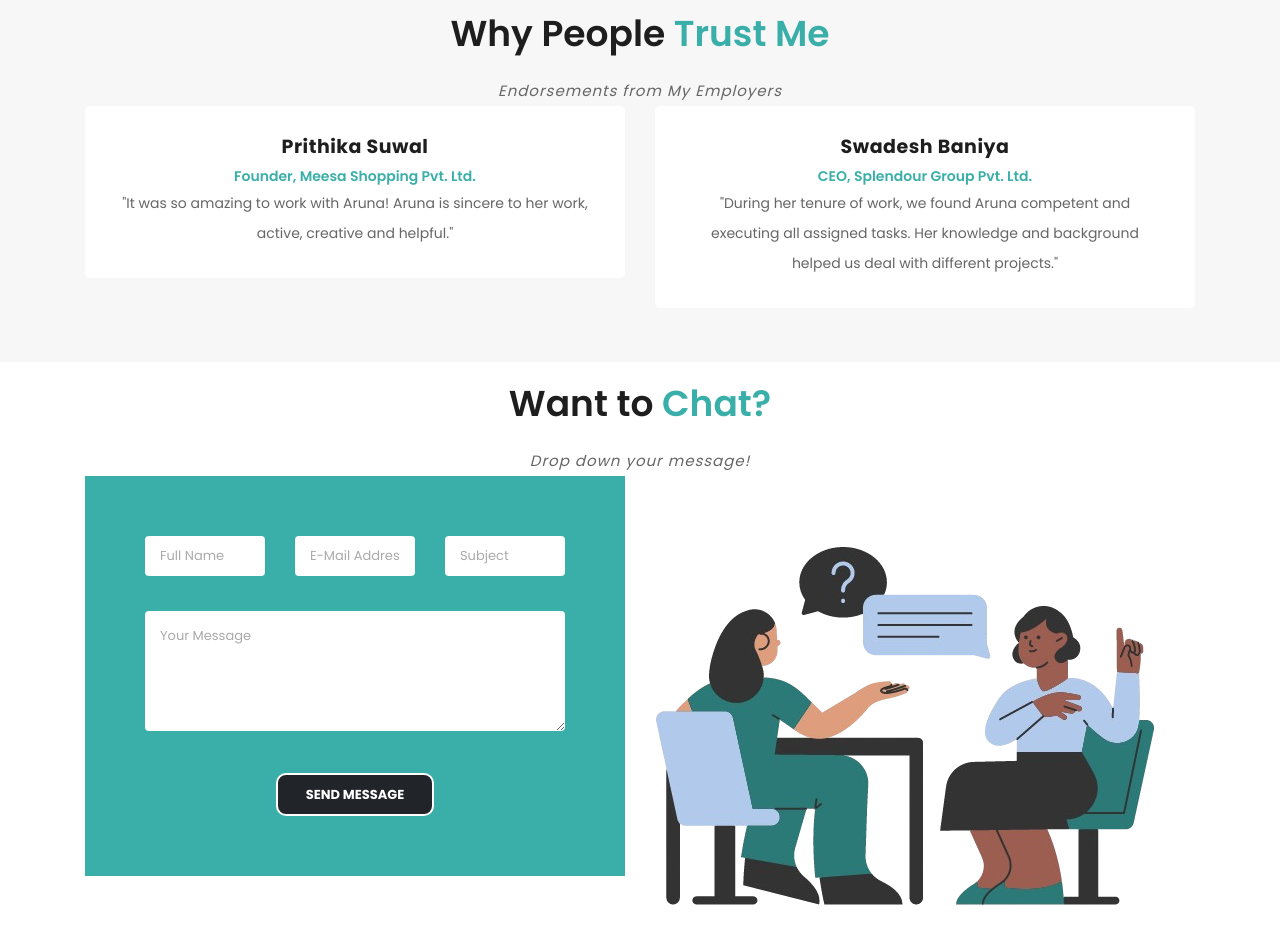
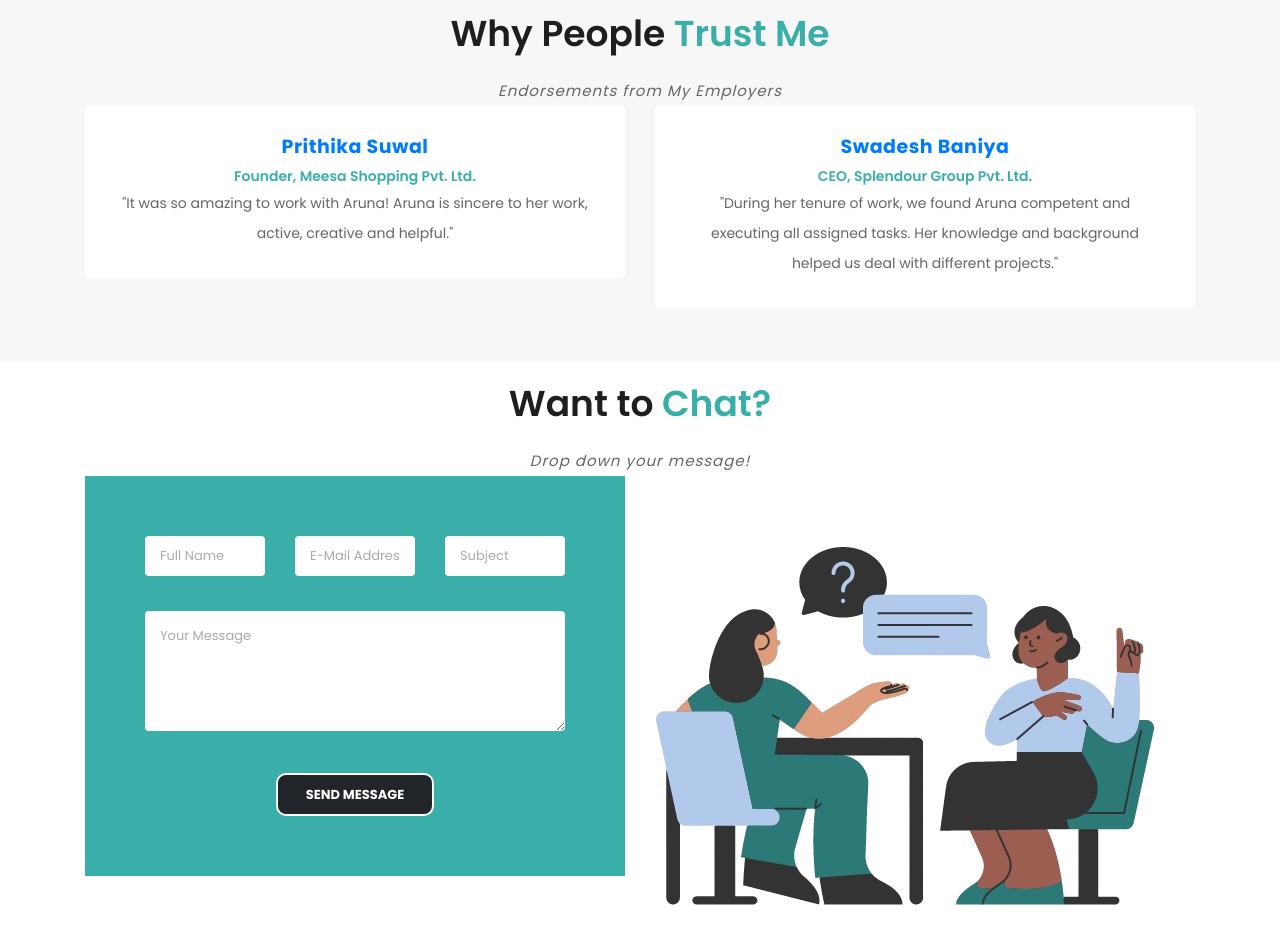
Before and after one commit to aruna10/new-porfolio, a plain HTML site: page index.html in a window 1280 px wide. Shown: the part 2800-3733 px from the top of the page. Drawn offline with Linux system fonts and the light colour scheme.

Commit message:
Update index.html

```diff
--- a/index.html
+++ b/index.html
@@ -276,7 +276,7 @@
 
               <div class="testimonial-item">
                 <div class="inner-content">
-                  <h4 ahref="https://ca.linkedin.com/in/prithikasuwal" target="_blank">Prithika Suwal</h4>
+                  <h4><a href="https://ca.linkedin.com/in/prithikasuwal" target="_blank">Prithika Suwal</a></h4>
                   <span>Founder, Meesa Shopping Pvt. Ltd.</span>
                   <p>"It was so amazing to work with Aruna! Aruna is sincere to her work, active, creative and helpful."</p>
                 </div>
@@ -284,7 +284,7 @@
 
               <div class="testimonial-item">
                 <div class="inner-content">
-                  <h4 ahref="https://www.linkedin.com/in/swadesh-baniya/" target="_blank">Swadesh Baniya</h4>
+                  <h4> <a href="https://www.linkedin.com/in/swadesh-baniya/" target="_blank">Swadesh Baniya</a></h4>
                   <span>CEO, Splendour Group Pvt. Ltd.</span>
                   <p>"During her tenure of work, we found Aruna competent and executing all assigned tasks. Her knowledge and background helped us deal with different projects."</p>
                 </div>
@@ -292,7 +292,7 @@
 
               <div class="testimonial-item">
                 <div class="inner-content">
-                  <h4 ahref="https://ca.linkedin.com/in/ritika-saraswat" target="_blank">Ritika Saraswat</h4>
+                  <h4> <a href="https://ca.linkedin.com/in/ritika-saraswat" target="_blank">Ritika Saraswat</a></h4>
                   <span>Founder, Redefined Canada</span>
                   <p>"During her time with Redefined Canada, Aruna has demonstrated exceptional dedication, leadership, and professionalism in her role as Social Media Manager & Graphic Designer."</p>
                 </div>
```
